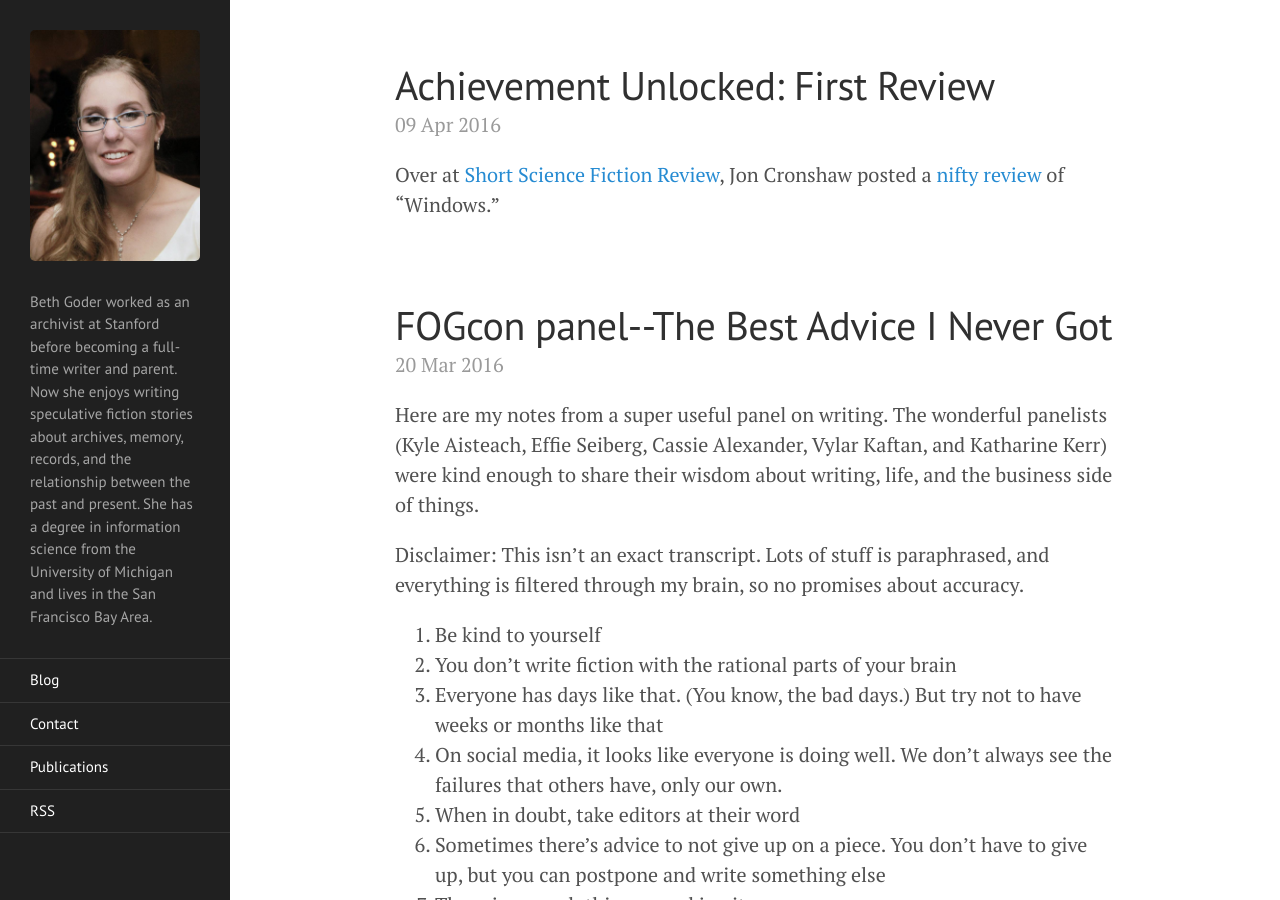
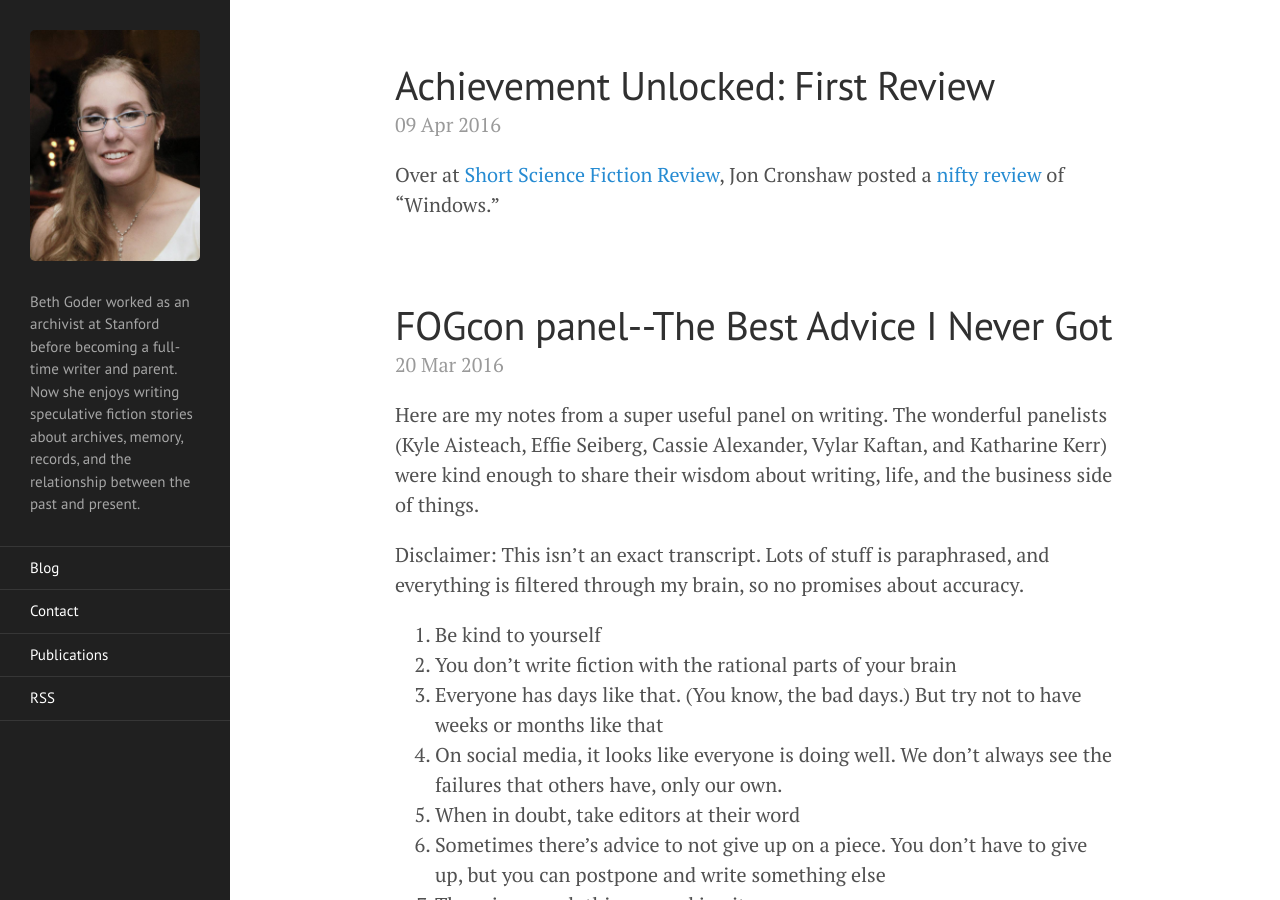
Before and after one commit to BethGoder/BethGoder.github.io, a Jekyll site: the page built from index.html, in a window 1280 px wide and 900 px high. Built offline with Jekyll 4.4.1, drawn with Linux system fonts in a browser that asks for light colours; the list of posts is cut into pages by our own code.

Commit message:
Update _config.yml

```diff
--- a/_config.yml
+++ b/_config.yml
@@ -3,7 +3,6 @@ title: Beth Goder
 email: beth.goder@gmail.com
 description: > # this means to ignore newlines until "baseurl:"
   Beth Goder worked as an archivist at Stanford before becoming a full-time writer and parent. Now she enjoys writing speculative fiction stories about archives, memory, records, and the relationship between the past and present.
-  She has a degree in information science from the University of Michigan and lives in the San Francisco Bay Area.
 baseurl: "" # the subpath of your site, e.g. /blog/
 url: "http://bethgoder.com" # the base hostname & protocol for your site
 
```
